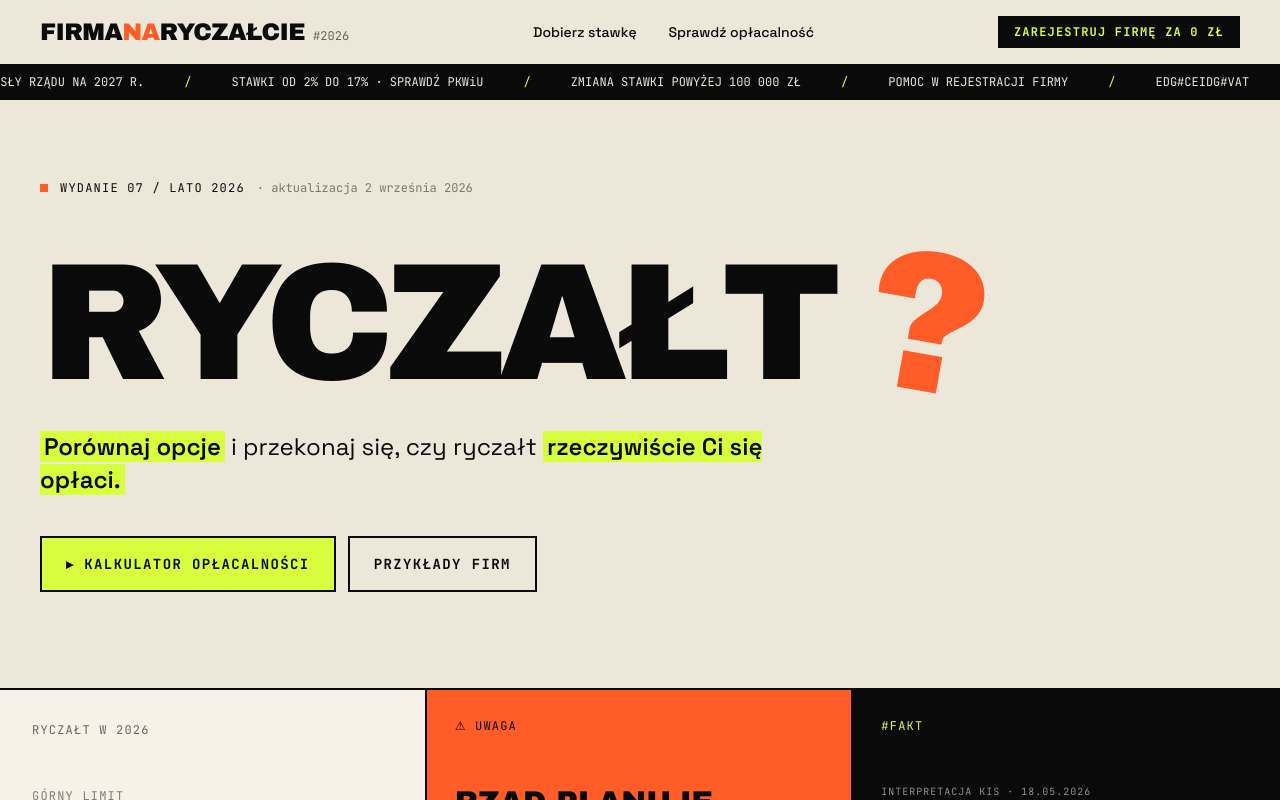
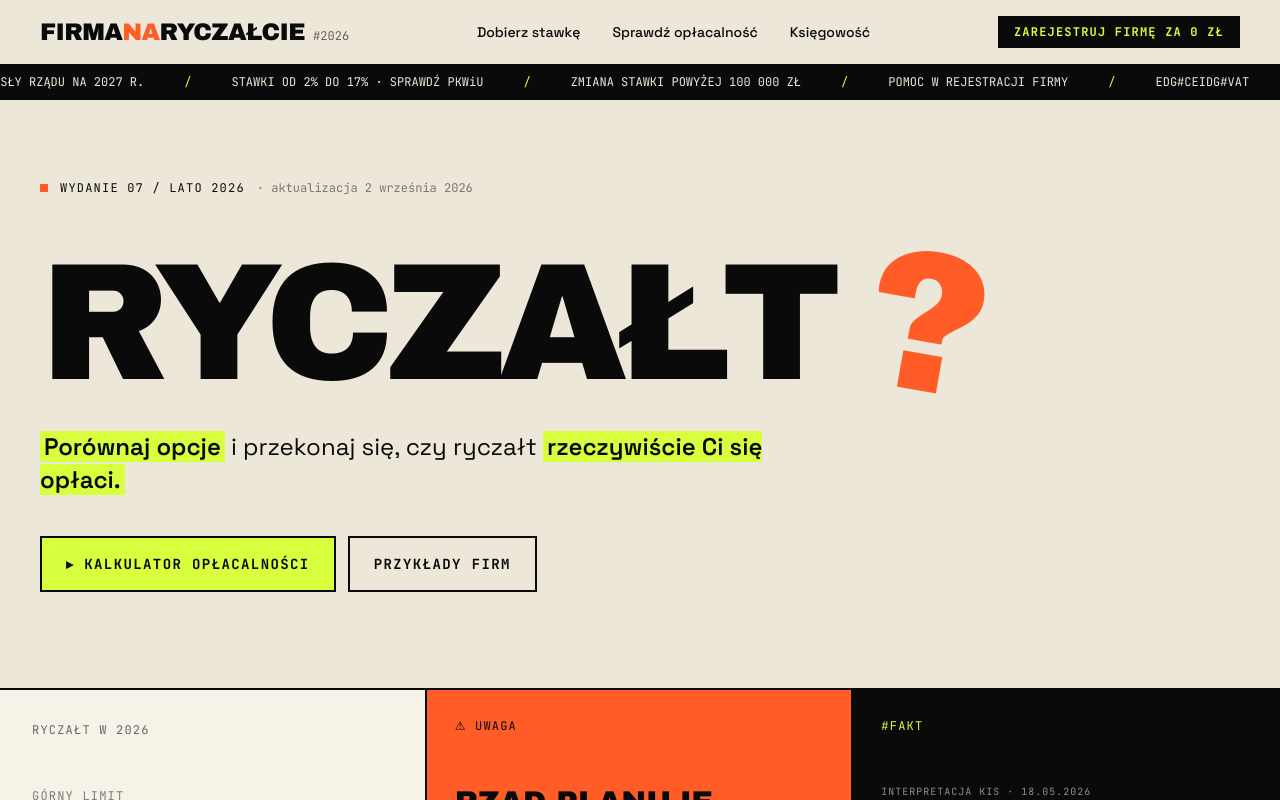
Before and after one commit to FIRMUS-www/firmus-fnr, a React (Vite) app: page / in a window 1280 px wide. Shown: the top 800 px of the page. Built offline with nearby package versions, Linux system fonts and the light colour scheme.

Commit message:
Update navigation.ts

```diff
--- a/src/content/navigation.ts
+++ b/src/content/navigation.ts
@@ -7,6 +7,7 @@ export const navigationContent = {
   links: [
     { label: "Dobierz stawkę", href: "#stawki" },
     { label: "Sprawdź opłacalność", href: "#kalkulator" },
+    { label: "Księgowość", href: "#ksiegowosc" },
   ],
   cta: { label: "Zarejestruj firmę za 0 zł", href: "#kontakt" },
 };
```
